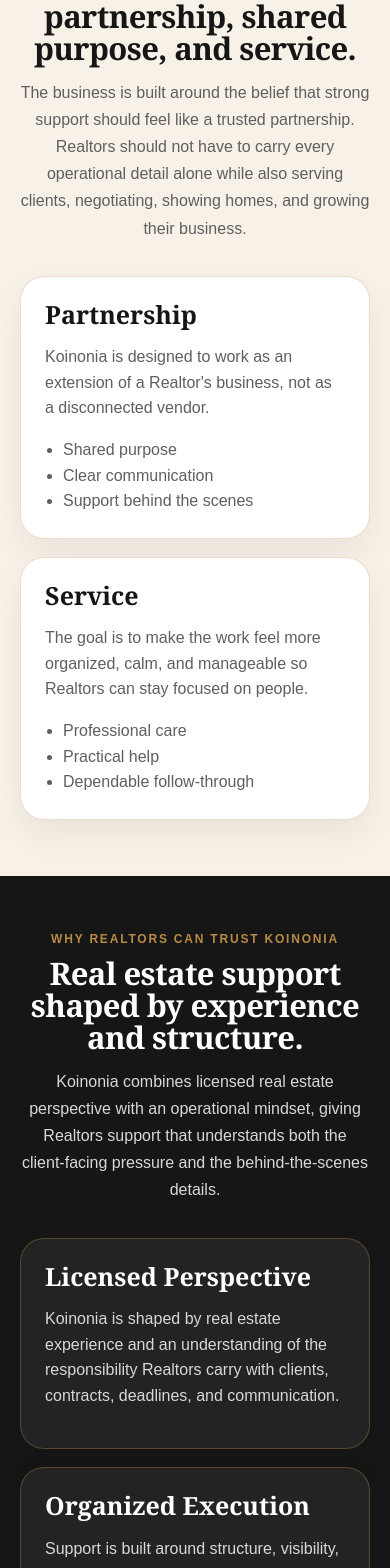
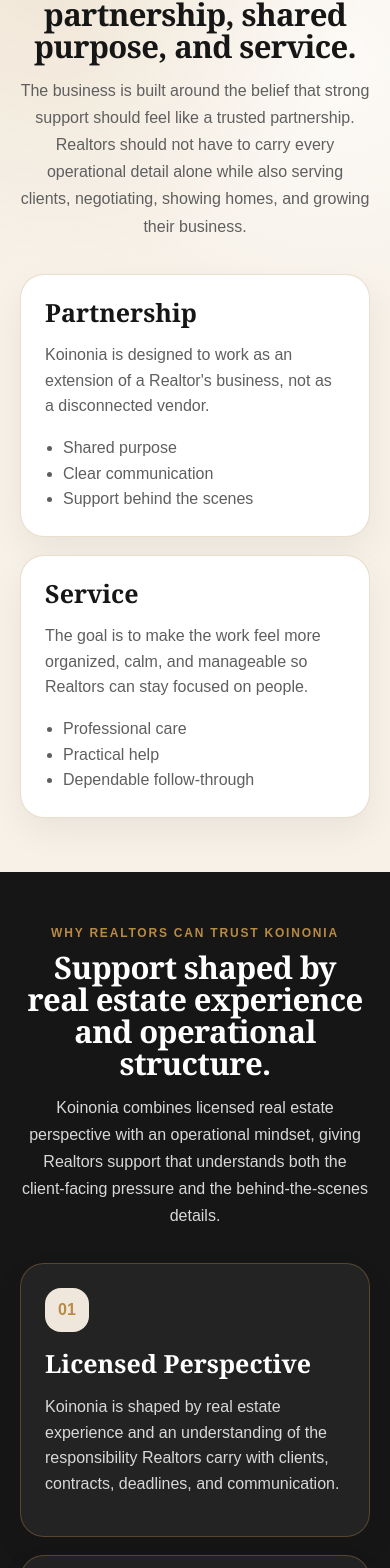
Before and after one commit to KoinoniaTransactions/Reynalds-OS, a Next.js app in the folder apps/web/: page /koinonia/about in a window 390 px wide. Shown: the part 1157-2725 px from the top of the page. Built offline with nearby package versions, Linux system fonts and the light colour scheme.

Commit message:
Polish Koinonia about page body

```diff
--- a/apps/web/components/site/PageAssemblies/KoinoniaAbout.tsx
+++ b/apps/web/components/site/PageAssemblies/KoinoniaAbout.tsx
@@ -19,9 +19,9 @@ export function KoinoniaAbout() {
         variant="fullBleed"
       />
 
-      <section className="koinonia-section">
+      <section className="koinonia-section koinonia-about-meaning">
         <div className="koinonia-container">
-          <div className="koinonia-section-header">
+          <div className="koinonia-section-header center">
             <div className="koinonia-eyebrow">
               {aboutContent.meaning.eyebrow}
             </div>
@@ -48,9 +48,9 @@ export function KoinoniaAbout() {
         </div>
       </section>
 
-      <section className="koinonia-section koinonia-band">
+      <section className="koinonia-section koinonia-band koinonia-about-trust">
         <div className="koinonia-container">
-          <div className="koinonia-section-header">
+          <div className="koinonia-section-header center">
             <div className="koinonia-eyebrow">
               {aboutContent.trust.eyebrow}
             </div>
@@ -65,9 +65,10 @@ export function KoinoniaAbout() {
           </div>
 
           <div className="koinonia-grid three">
-            {aboutContent.trust.cards.map((card) => (
+            {aboutContent.trust.cards.map((card, index) => (
               <UniversalCard
                 key={card.title}
+                eyebrow={`0${index + 1}`}
                 title={card.title}
                 body={card.body}
               />
@@ -76,9 +77,9 @@ export function KoinoniaAbout() {
         </div>
       </section>
 
-      <section className="koinonia-section">
+      <section className="koinonia-section koinonia-about-founder">
         <div className="koinonia-container">
-          <div className="koinonia-section-header">
+          <div className="koinonia-section-header center">
             <div className="koinonia-eyebrow">
               {aboutContent.founder.eyebrow}
             </div>
@@ -93,9 +94,10 @@ export function KoinoniaAbout() {
           </div>
 
           <div className="koinonia-grid three">
-            {aboutContent.founder.cards.map((card) => (
+            {aboutContent.founder.cards.map((card, index) => (
               <UniversalCard
                 key={card.title}
+                eyebrow={`0${index + 1}`}
                 title={card.title}
                 body={card.body}
               />
@@ -104,9 +106,9 @@ export function KoinoniaAbout() {
         </div>
       </section>
 
-      <section className="koinonia-section koinonia-band">
+      <section className="koinonia-section koinonia-band koinonia-about-foundation">
         <div className="koinonia-container">
-          <div className="koinonia-section-header">
+          <div className="koinonia-section-header center">
             <div className="koinonia-eyebrow">
               {aboutContent.foundation.eyebrow}
             </div>
@@ -114,12 +116,17 @@ export function KoinoniaAbout() {
             <h2 className="koinonia-heading">
               {aboutContent.foundation.title}
             </h2>
+
+            <p className="koinonia-copy">
+              {aboutContent.foundation.lead}
+            </p>
           </div>
 
           <div className="koinonia-grid three">
-            {aboutContent.foundation.cards.map((card) => (
+            {aboutContent.foundation.cards.map((card, index) => (
               <UniversalCard
                 key={card.title}
+                eyebrow={`0${index + 1}`}
                 title={card.title}
                 body={card.body}
               />
--- a/apps/web/content/about.ts
+++ b/apps/web/content/about.ts
@@ -41,7 +41,7 @@ export const aboutContent = {
 
   trust: {
     eyebrow: "Why Realtors Can Trust Koinonia",
-    title: "Real estate support shaped by experience and structure.",
+    title: "Support shaped by real estate experience and operational structure.",
     lead:
       "Koinonia combines licensed real estate perspective with an operational mindset, giving Realtors support that understands both the client-facing pressure and the behind-the-scenes details.",
     cards: [
@@ -90,6 +90,8 @@ export const aboutContent = {
   foundation: {
     eyebrow: "How Koinonia Serves",
     title: "Calm, clear, and dependable behind the scenes.",
+    lead:
+      "The work should feel steady, visible, and professional from the first conversation through the final follow-through.",
     cards: [
       {
         title: "Clear Communication",
--- a/packages/design-system/styles.css
+++ b/packages/design-system/styles.css
@@ -1403,3 +1403,54 @@ h1 {
     padding-bottom: 54px;
   }
 }
+
+/* Koinonia About Body Polish */
+.koinonia-about-meaning {
+  position: relative;
+}
+
+.koinonia-about-meaning::before {
+  content: "";
+  position: absolute;
+  inset: 0;
+  pointer-events: none;
+  background:
+    radial-gradient(circle at 14% 8%, rgba(184, 138, 68, 0.1), transparent 32%),
+    radial-gradient(circle at 86% 18%, rgba(255, 255, 255, 0.68), transparent 30%);
+}
+
+.koinonia-about-meaning .koinonia-container {
+  position: relative;
+  z-index: 1;
+}
+
+.koinonia-about-meaning .koinonia-card,
+.koinonia-about-trust .koinonia-card,
+.koinonia-about-founder .koinonia-card,
+.koinonia-about-foundation .koinonia-card {
+  min-height: 100%;
+}
+
+.koinonia-about-trust .koinonia-card {
+  border-color: rgba(184, 138, 68, 0.34);
+}
+
+.koinonia-about-founder .koinonia-card {
+  background:
+    linear-gradient(180deg, #ffffff 0%, rgba(255, 255, 255, 0.74) 100%);
+}
+
+.koinonia-about-foundation .koinonia-card {
+  border-color: rgba(184, 138, 68, 0.38);
+  box-shadow: 0 20px 46px rgba(0, 0, 0, 0.07);
+}
+
+@media (max-width: 860px) {
+  .koinonia-about-meaning,
+  .koinonia-about-trust,
+  .koinonia-about-founder,
+  .koinonia-about-foundation {
+    padding-top: 54px;
+    padding-bottom: 54px;
+  }
+}
```
